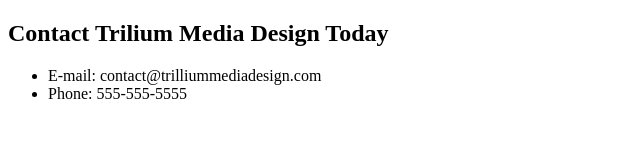
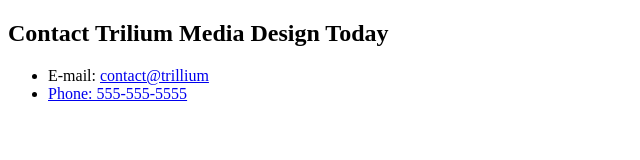
Before and after one commit to juanbermudez-1/Chapter_2, a plain HTML site: page contact.html in a window 1280 px wide. Shown: the whole page, without its empty margins (0-640 px from the left). Drawn offline with Linux system fonts and the light colour scheme.

Commit message:
Update contact.html

```diff
--- a/contact.html
+++ b/contact.html
@@ -9,7 +9,7 @@
     <h2>Contact Trilium Media Design Today</h2>
     <ul>
         <li>E-mail:
-            <a href="mailto : contact@trilliummediadesign.com"></a> contact@trilliummediadesign.com</li>
+            <a href="mailto:contact@trilliummediadesign.com">contact@trillium</a<li>
         <li>Phone: 555-555-5555</li>
     </ul>
 </body>
```
